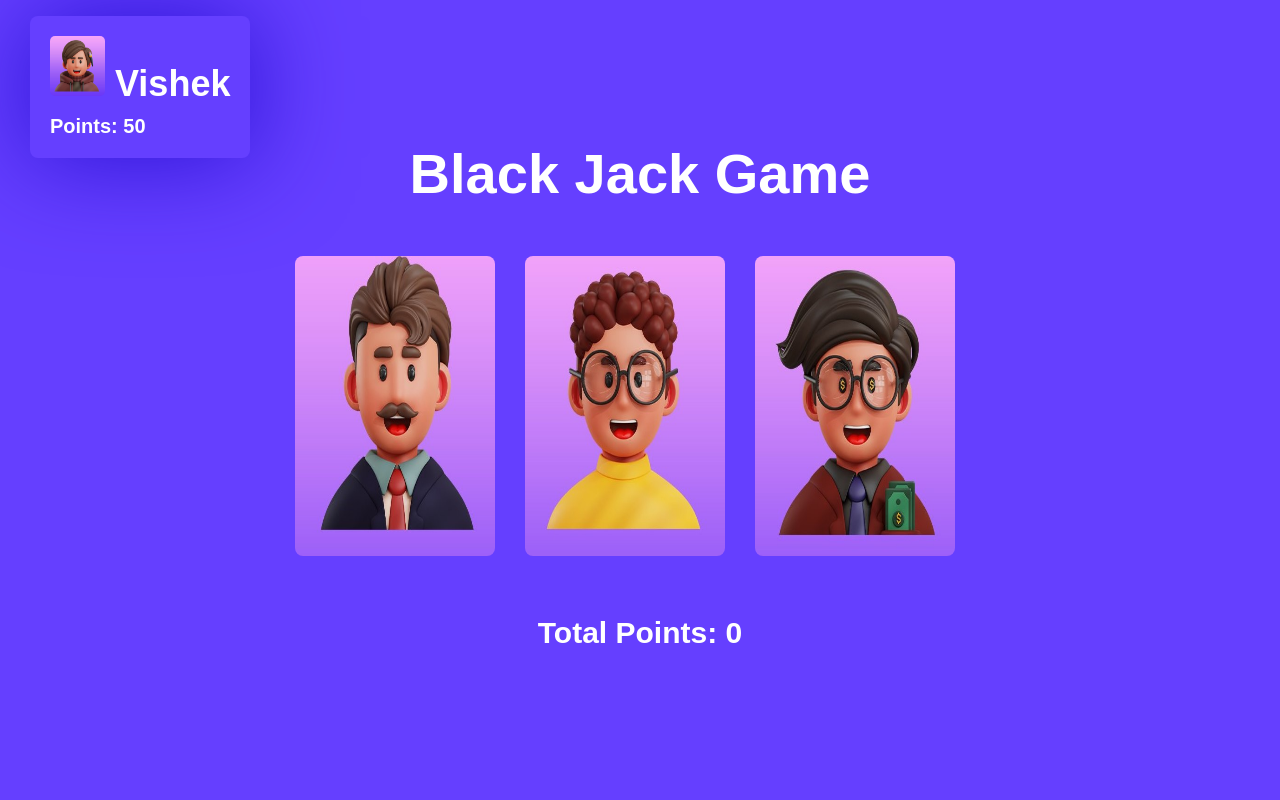
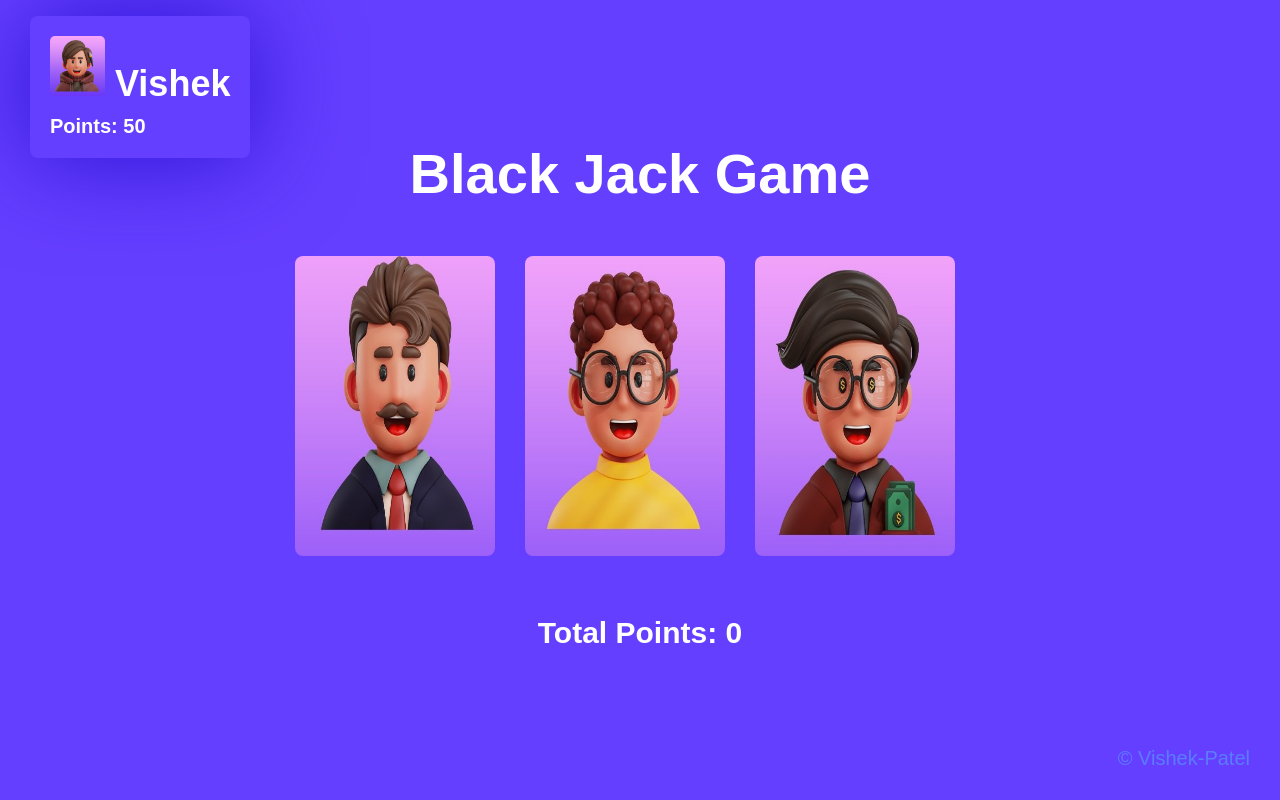
Before and after one commit to vishek-patel/BlackJackGame2.0, a plain HTML site: page index.html in a window 1280 px wide. Drawn offline with Linux system fonts and the light colour scheme.

Commit message:
Update index.html

```diff
--- a/index.html
+++ b/index.html
@@ -41,6 +41,7 @@
             <br>
             <button id="play-again-lost">Play again</button>
         </div>
+     <span id="copyright">&copy Vishek-Patel</span>
 
     <script src="script.js"></script>
 </body>
```
